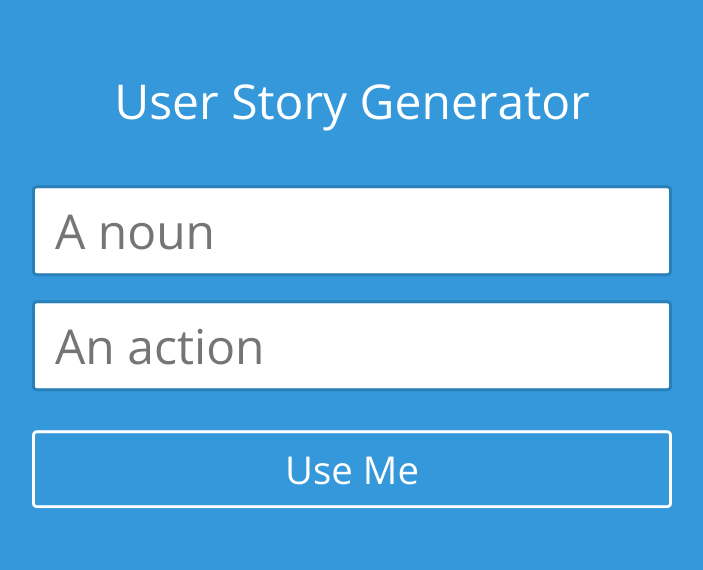
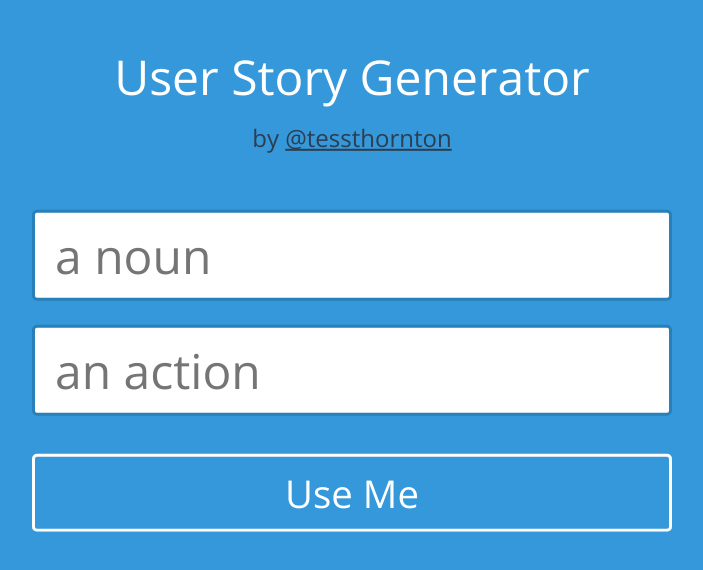
Before and after one commit to tessalt/user-story-generator, a plain HTML site: page index.html in a window 1280 px wide. Shown: the part 122-692 px from the top of the page, without its empty margins (288-991 px from the left). Drawn offline with nearby package versions, Linux system fonts and the light colour scheme.

Commit message:
minor updates

```diff
--- a/index.html
+++ b/index.html
@@ -4,6 +4,7 @@
   <title>User Story Generator</title>
   <link rel="stylesheet" href="style.css">
   <link href='http://fonts.googleapis.com/css?family=Open+Sans:400,700,300' rel='stylesheet' type='text/css'>
+  <meta name="viewport" content="width=device-width, initial-scale=1">
 </head>
 <body>
 
@@ -12,12 +13,15 @@
     <div id="input" class="inner us-generator">
 
     <form class="us-form">
-    <h1>User Story Generator</h1>
+      <header>
+        <h1>User Story Generator</h1>
+        <p>by <a href="http://twitter.com/tessthornton">@tessthornton</a></p>
+      </header>
       <p>
-        <input type="text" placeholder="A noun" id="noun">
+        <input type="text" placeholder="a noun" id="noun" autocapitalize="off">
       </p>
       <p>
-        <input type="text" id="action" placeholder="An action">
+        <input type="text" id="action" placeholder="an action" autocapitalize="off">
       </p>
       <button id="submit">Use Me</button>
     </form>
--- a/style.css
+++ b/style.css
@@ -30,8 +30,7 @@ h2 {
 h1 {
   font-weight: 300;
   font-size: 1em;
-  padding: 20px;
-  text-align: center;
+  margin-bottom: 0;
 }
 
 input,
@@ -71,6 +70,15 @@ p {
   margin: .5em 0;
 }
 
+header {
+  text-align: center;
+  padding: 20px ;
+}
+
+header p {
+  font-size: .5em;
+}
+
 .container {
   max-width: 100%;
   overflow: hidden;
@@ -91,7 +99,7 @@ p {
   display: block;
   width: 100%;
   margin-top: 1em;
-  -webkit-transition: all .2s;
+  -webkit-transition: all .3s cubic-bezier(0.550, 0.085, 0.680, 0.530);
 }
 
 /* --- output page --- */
@@ -134,7 +142,7 @@ p {
   left: 0;
   width: 100%;
   height: 100%;
-  -webkit-transition: all .5s;
+  -webkit-transition: all .5s cubic-bezier(0.250, 0.460, 0.450, 0.940);
   text-align: center;
 }
 
@@ -161,6 +169,10 @@ p {
 
 /* --- colors --- */
 
+a {
+  color: #2c3e50;
+}
+
 body {
   background: #3498db;
   color: white;
@@ -176,6 +188,10 @@ input:focus {
 
 label {
   color: rgba(255,255,255,0.7);
+}
+
+header p {
+   color: #2c3e50;
 }
 
 h1 {
```
